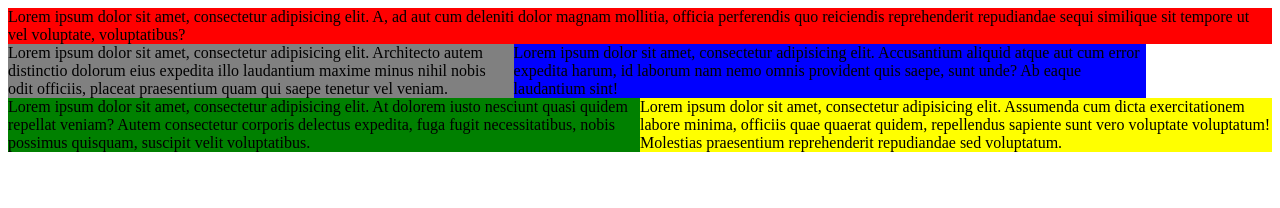
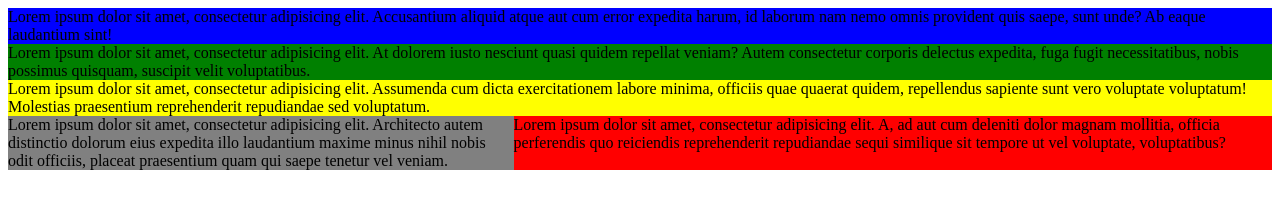
Before and after one commit to Germangalia/RWDinkering, a plain HTML site: page index4.html in a window 1280 px wide. Drawn offline with Linux system fonts and the light colour scheme.

Commit message:
Column Drop.

```diff
--- a/index3.html
+++ b/index4.html
@@ -41,23 +41,27 @@
         }
 
         @media (min-width: 600px) {
-            .columna2,.columna3,.columna4,.columna5{
-                width: 50%;
+            .columna1 {
+                width: 60%;
+                order: 2;
+            }
+
+            .columna2 {
+                width: 40%;
+                order: 1;
+            }
+            .columna3
+            .columna4
+            .columna5 {
+                order: 3;
             }
         }
 
         @media (min-width: 800px) {
-            .columna2 {
-
-                width: 60%;
-            }
-            .columna2 {
-
-                width: 40%;
-            }
-            .columna3,.columna4,.columna5{
-
-                width: 50%;
+            .columna3
+            .columna4
+            .columna5 {
+                width: 33%;
             }
         }
         .container{
```
